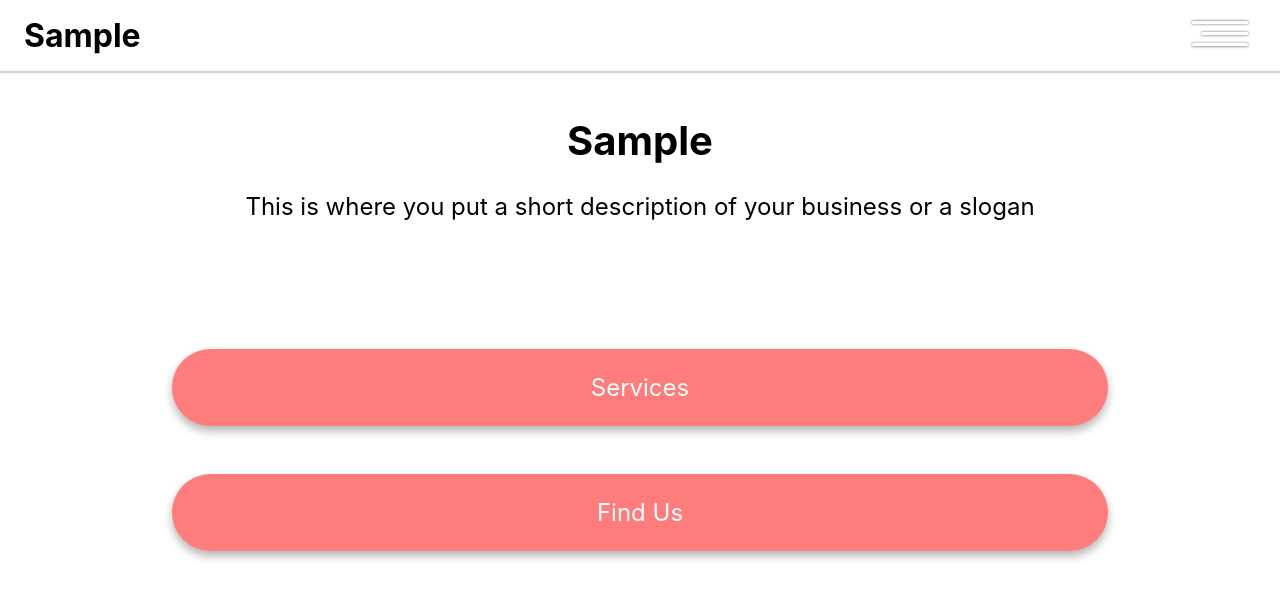
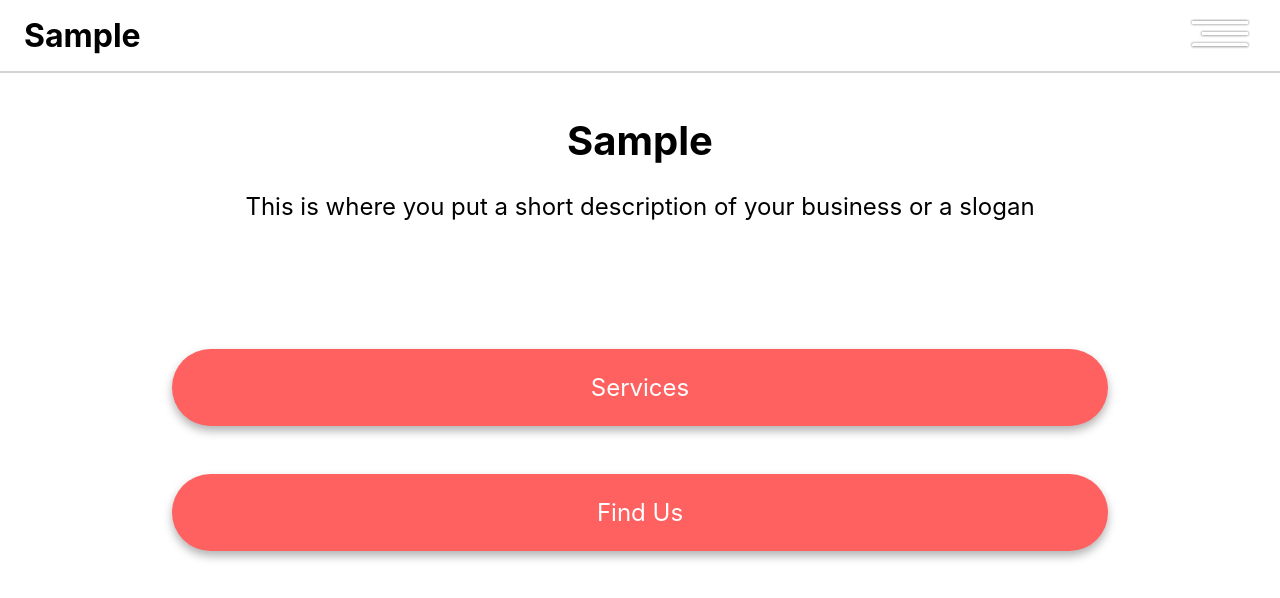
Before and after one commit to mikelee/sample-business, a Next.js app: page / in a window 1280 px wide. Shown: the top 598 px of the page. Built offline with nearby package versions, Linux system fonts and the light colour scheme.

Commit message:
Use -red variable

```diff
--- a/styles/Home.module.scss
+++ b/styles/Home.module.scss
@@ -27,7 +27,7 @@
 
         .button {
             width: 75%;
-            background-color: #ff7c7c;
+            background-color: $color-red;
             font-size: 1.5rem;
             text-align: center;
             color: white;
--- a/styles/Nav.module.scss
+++ b/styles/Nav.module.scss
@@ -5,7 +5,7 @@
     justify-content: center;
     height: 100vh;
     width: 100vw;
-    background-color: #FF7C7C;
+    background-color: $color-red;
     padding: 32px;
 
     .close-button {
```
